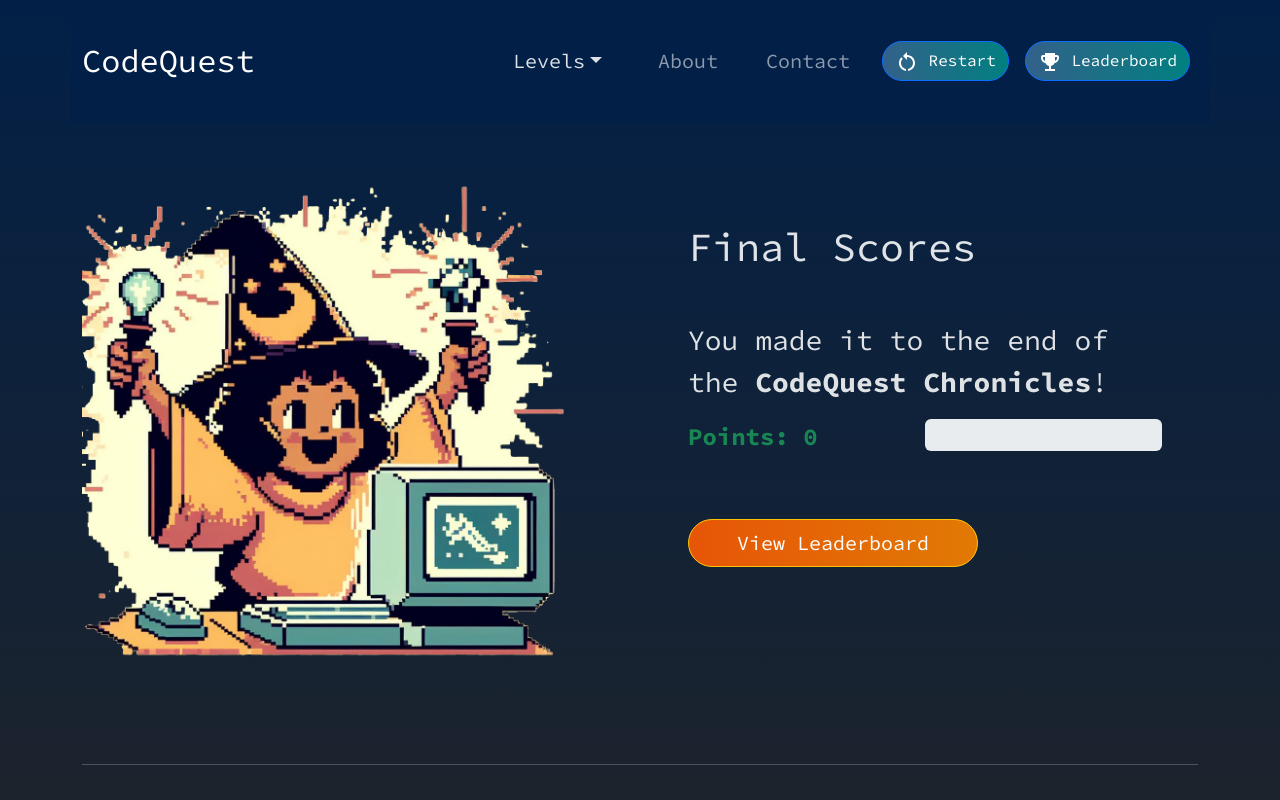
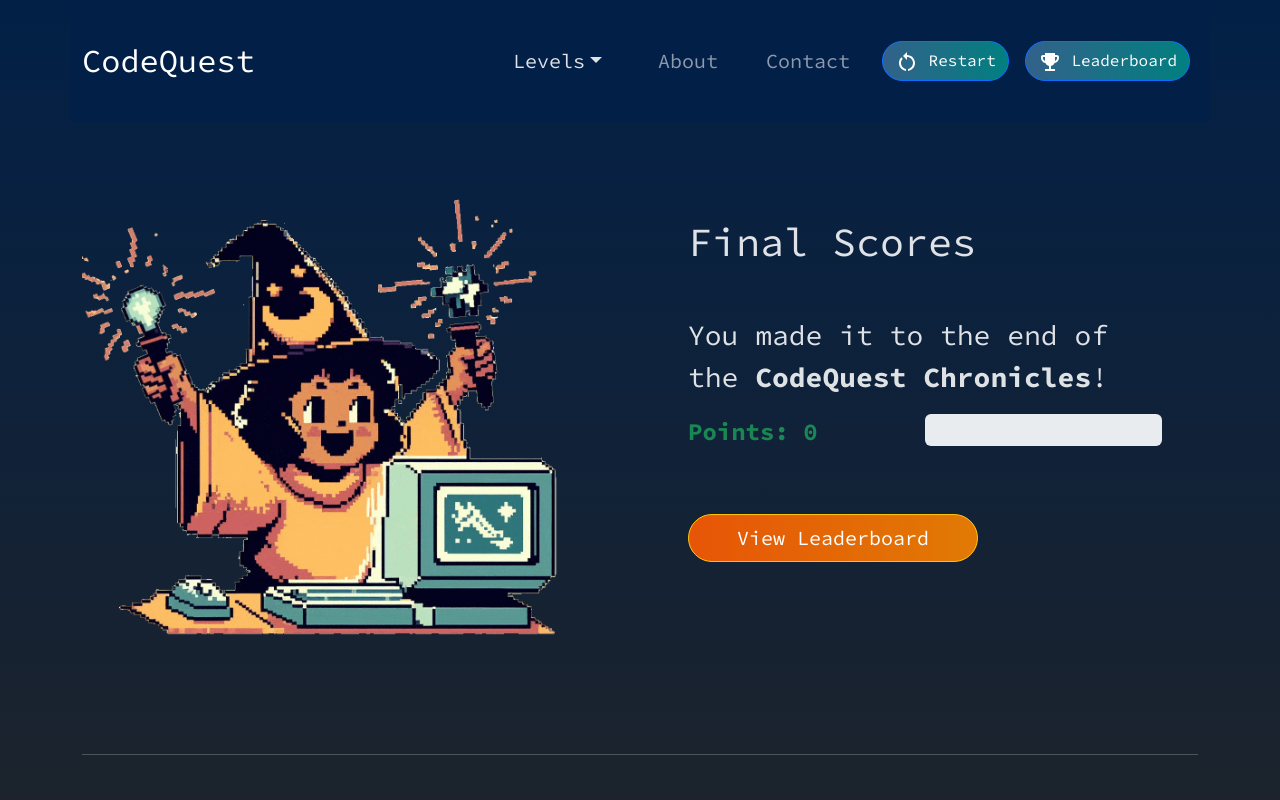
Before and after one commit to AoifeEdX/code-quest, a React (Vite) app: page /final-scores in a window 1280 px wide. Shown: the top 800 px of the page. Built offline with nearby package versions, Linux system fonts and the light colour scheme.

Commit message:
Added GIF to final-scores

```diff
--- a/src/pages/FinalScores/FinalScores.jsx
+++ b/src/pages/FinalScores/FinalScores.jsx
@@ -2,7 +2,7 @@ import React, { useState, useEffect } from 'react';
 import { Container, Button, Row, Col, Image } from 'react-bootstrap';
 import Points from '../../components/BootstrapChallenge/Points';
 import Leaderboard from '../../components/Leaderboard';
-import cheeringCharacter from '/images/cheeringCharacter.png';
+import cheerGif from '/images/cheerGif.gif';
 
 const FinalScores = () => {
     const [finalScores, setFinalScores] = useState(null);
@@ -27,7 +27,7 @@ const FinalScores = () => {
         <Container>
             <Row className="justify-content-center align-items-center">
                 <Col md="6">
-                    <Image className="pe-md-5" src={cheeringCharacter} alt="CodeQuest background" fluid rounded />
+                    <Image className="pe-md-5" src={cheerGif} alt="CodeQuest background" fluid rounded />
                 </Col>
                 <Col md="6" className="my-5 px-5">
                     <h1>Final Scores</h1>
```
Also changed, not shown: public/images/cheerGif.gif (added).
